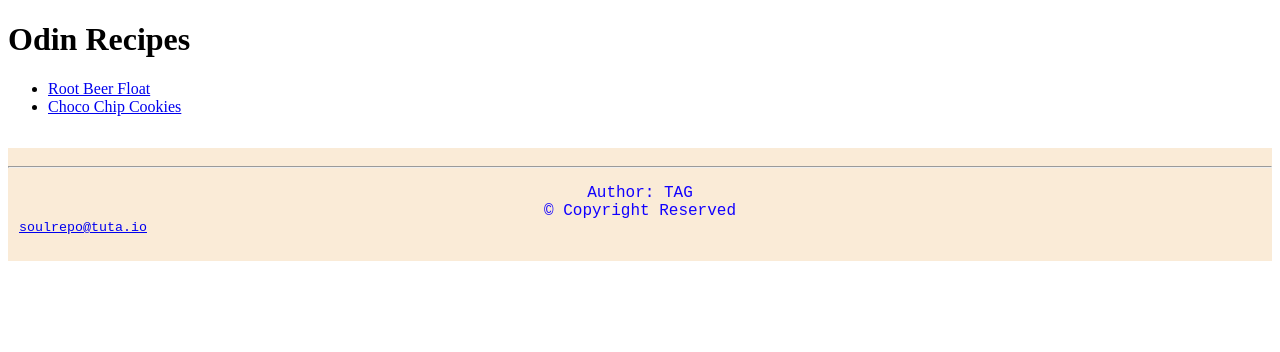
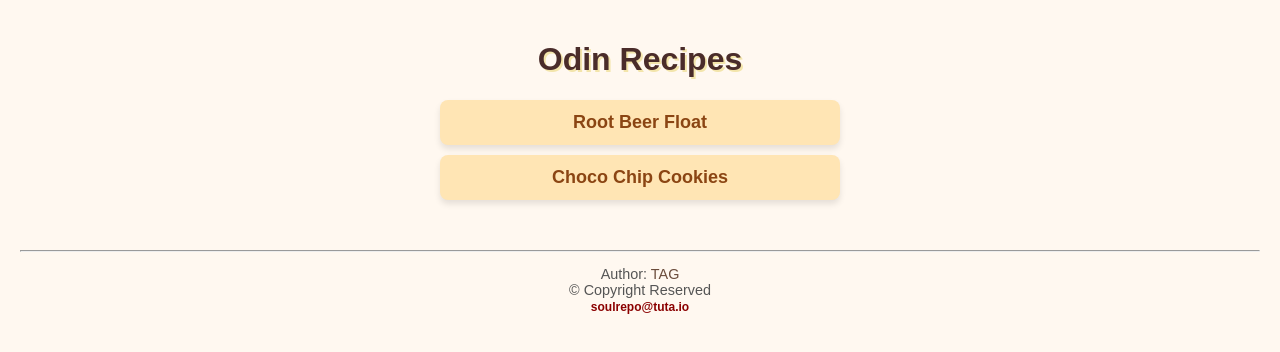
Before and after one commit to TobyGrewe/odin-recipes, a plain HTML site: page index.html in a window 1280 px wide. Drawn offline with Linux system fonts and the light colour scheme.

Commit message:
changes to html and styling via CSS

```diff
--- a/index.html
+++ b/index.html
@@ -1,30 +1,82 @@
 <!DOCTYPE html>
 <html>
 <head>
-	<link rel="stylesheet" type="text/css" href="style.css">
   <meta charset="utf-8">
   <meta name="viewport" content="width=device-width, initial-scale=1">
   <title>Recipes</title>
+
+  <!-- Internal CSS Styling -->
+  <style>
+    body {
+      font-family: Arial, sans-serif;
+      background-color: #fff8f0;
+      color: #333;
+      margin: 0;
+      padding: 20px;
+    }
+
+    h1 {
+      text-align: center;
+      color: #4a2c2a;
+      text-shadow: 2px 2px #f3e5ab;
+    }
+
+    ul {
+      list-style-type: none;
+      padding: 0;
+      max-width: 400px;
+      margin: 0 auto;
+    }
+
+    li {
+      background-color: #ffe5b4;
+      margin: 10px 0;
+      padding: 12px;
+      border-radius: 8px;
+      text-align: center;
+      box-shadow: 0 4px 6px rgba(0,0,0,0.1);
+    }
+
+    a {
+      text-decoration: none;
+      color: #8b4513;
+      font-weight: bold;
+    }
+
+    a:hover {
+      color: #d2691e;
+    }
+
+    .footer {
+      text-align: center;
+      font-size: 0.9em;
+      margin-top: 50px;
+      color: #555;
+    }
+
+    .footer a {
+      color: #8b0000;
+    }
+  </style>
 </head>
 <body>
+
   <h1>Odin Recipes</h1>
+
   <ul>
-  <li><a href="recipes/root_beer_float.html">Root Beer Float</a></li>
-  <li><a href="recipes/choco_chip_cookies.html">Choco Chip Cookies</a></li>
+    <li><a href="recipes/root_beer_float.html" style="font-size: 18px;">Root Beer Float</a></li>
+    <li><a href="recipes/choco_chip_cookies.html" style="font-size: 18px;">Choco Chip Cookies</a></li>
   </ul>
-
 
   <!-- Footer -->
   <footer class="footer">
     <hr />
     <p>
-      Author: TAG <br />
+      Author: <span style="color: #6b4c3b;">TAG</span> <br />
       &copy; Copyright Reserved <br />
       <small><a href="mailto:soulrepo@tuta.io">soulrepo@tuta.io</a></small>
     </p>
   </footer>
 
-
-
 </body>
 </html>
--- a/style.css
+++ b/style.css
@@ -9,23 +9,26 @@ footer {
   margin-top: 2rem;
 }
 
-
-
+/* === Paragraphs === */
 p {
   color: #1100ff;
 }
 
+/* === Link Styling === */
+a {
+  text-decoration: none;
+  color: #8b4513;
+  font-weight: bold;
+  transition: color 0.3s ease;
+}
 
-a{
-  border-radius:50%;
-  max-width: 100%;
+a:hover {
+  color: #d2691e;
+}
 
-display:block;
-  height: auto;
-  width: 150px;
-  border-radius:50%;
-}
-.rootBeerFloatImage {
+/* === Recipe Image Styling === */
+.rootBeerFloatImage,
+.chocoChipCookiesImage {
   width: 150px;
   height: 150px;
   border-radius: 50%;
@@ -34,13 +37,36 @@ display:block;
   margin: 1rem auto;
 }
 
-.chocoChipCookiesImage{
-   width: 150px;
-  height: 150px;
-  border-radius: 50%;
-  object-fit: cover;
-  display: block;
-  margin: 1rem auto;
+/* === List Items (recipe list) === */
+ul {
+  list-style: none;
+  padding: 0;
+  max-width: 400px;
+  margin: 2rem auto;
+}
 
+li {
+  background-color: #ffe5b4;
+  margin: 10px 0;
+  padding: 12px;
+  border-radius: 8px;
+  text-align: center;
+  box-shadow: 0 4px 6px rgba(0, 0, 0, 0.1);
+}
 
+/* === Heading === */
+h1 {
+  text-align: center;
+  color: #4a2c2a;
+  text-shadow: 2px 2px #f3e5ab;
+  font-family: 'Segoe UI', Tahoma, Geneva, Verdana, sans-serif;
 }
+
+/* === Body === */
+body {
+  font-family: Arial, sans-serif;
+  background-color: #fff8f0;
+  color: #333;
+  margin: 0;
+  padding: 20px;
+}
```
Lines whose indentation alone changed are shown as unchanged.
